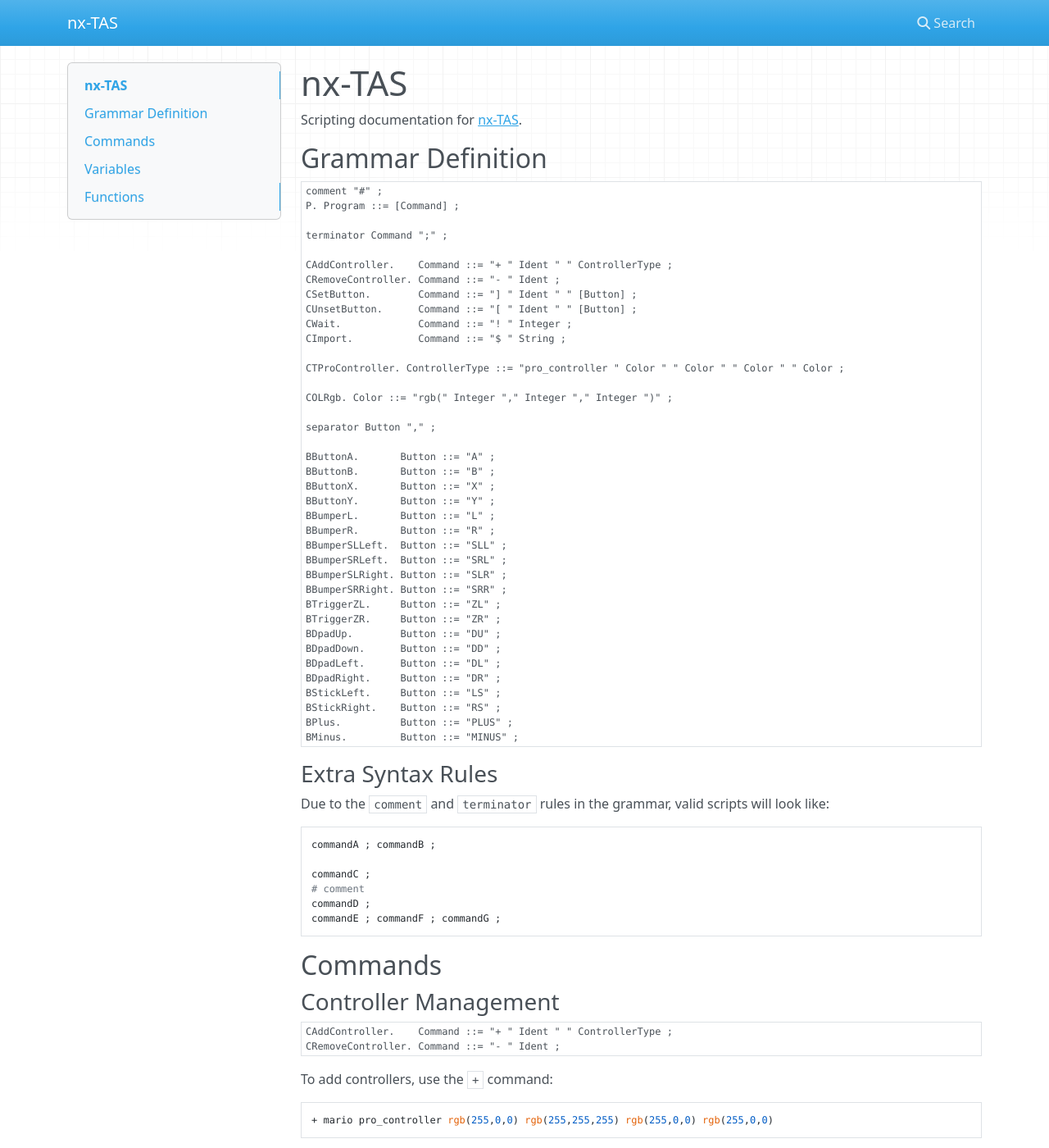
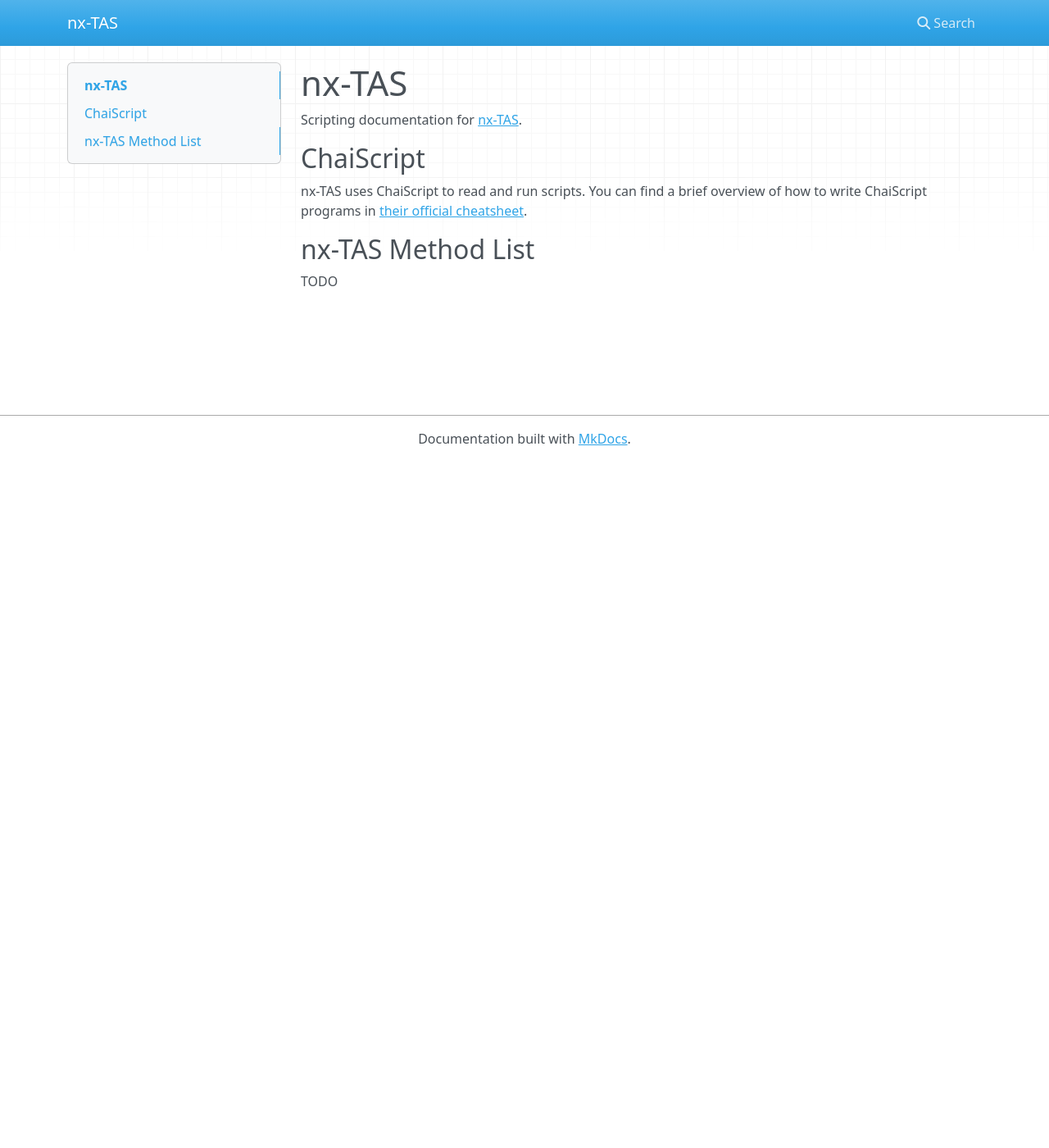
Before and after one commit to hamhub7/nx-TAS, an MkDocs documentation site: the page built from docs/index.md, in a window 1280 px wide and 1400 px high. Shown: the whole window at 82% size. Built offline with MkDocs 1.6.1, drawn with Linux system fonts in a browser that asks for light colours; nearby versions of some CDN libraries; some of the changed text lies outside the part shown.

Commit message:
Update documentation for ChaiScript

````diff
--- a/docs/index.md
+++ b/docs/index.md
@@ -2,115 +2,10 @@
 
 Scripting documentation for [nx-TAS](https://github.com/hamhub7/nx-TAS).
 
-## Grammar Definition
+## ChaiScript
 
-```lbnf
-comment "#" ;
-P. Program ::= [Command] ;
+nx-TAS uses ChaiScript to read and run scripts. You can find a brief overview of how to write ChaiScript programs in [their official cheatsheet](https://github.com/ChaiScript/ChaiScript/blob/develop/cheatsheet.md#language-reference).
 
-terminator Command ";" ;
-
-CAddController.    Command ::= "+ " Ident " " ControllerType ;
-CRemoveController. Command ::= "- " Ident ;
-CSetButton.        Command ::= "] " Ident " " [Button] ;
-CUnsetButton.      Command ::= "[ " Ident " " [Button] ;
-CWait.             Command ::= "! " Integer ;
-CImport.           Command ::= "$ " String ;
-
-CTProController. ControllerType ::= "pro_controller " Color " " Color " " Color " " Color ;
-
-COLRgb. Color ::= "rgb(" Integer "," Integer "," Integer ")" ;
-
-separator Button "," ;
-
-BButtonA.       Button ::= "A" ;
-BButtonB.       Button ::= "B" ;
-BButtonX.       Button ::= "X" ;
-BButtonY.       Button ::= "Y" ;
-BBumperL.       Button ::= "L" ;
-BBumperR.       Button ::= "R" ;
-BBumperSLLeft.  Button ::= "SLL" ;
-BBumperSRLeft.  Button ::= "SRL" ;
-BBumperSLRight. Button ::= "SLR" ;
-BBumperSRRight. Button ::= "SRR" ;
-BTriggerZL.     Button ::= "ZL" ;
-BTriggerZR.     Button ::= "ZR" ;
-BDpadUp.        Button ::= "DU" ;
-BDpadDown.      Button ::= "DD" ;
-BDpadLeft.      Button ::= "DL" ;
-BDpadRight.     Button ::= "DR" ;
-BStickLeft.     Button ::= "LS" ;
-BStickRight.    Button ::= "RS" ;
-BPlus.          Button ::= "PLUS" ;
-BMinus.         Button ::= "MINUS" ;
-```
-
-### Extra Syntax Rules
-
-Due to the `comment` and `terminator` rules in the grammar, valid scripts will look like:
-```
-commandA ; commandB ;
-
-commandC ;
-# comment
-commandD ;
-commandE ; commandF ; commandG ;
-```
-
-## Commands
-
-### Controller Management
-
-```lbnf
-CAddController.    Command ::= "+ " Ident " " ControllerType ;
-CRemoveController. Command ::= "- " Ident ;
-```
-
-To add controllers, use the `+` command:
-```
-+ mario pro_controller rgb(255,0,0) rgb(255,255,255) rgb(255,0,0) rgb(255,0,0)
-```
-This creates a controller with a red body, white buttons, and red left and right grips respectively. It will be referred to as `mario` until it is removed.
-
-To remove controllers, use the `-` command:
-```
-- mario
-```
-
-### Button Management
-
-```lbnf
-CSetButton.        Command ::= "] " Ident " " [Button] ;
-CUnsetButton.      Command ::= "[ " Ident " " [Button] ;
-```
-
-To set buttons, use the `]` command:
-```
-] mario A,B,X,Y
-```
-
-To unset buttons, use the `[` command:
-```
-[ mario A,B,X,Y
-```
-
-Most button names are simple, however the DPAD is listed as `DU` for DPAD-Up, `DD` for DPAD-Down, `DR` for DPAD-Right, and `DL` for DPAD-Left.
-
-### Wait Frames
-
-```lbnf
-CWait.             Command ::= "! " Integer ;
-```
-
-To wait a certain amount of frames, use the `!` command:
-```
-! 5
-```
-
-## Variables
+## nx-TAS Method List
 
 TODO
-
-## Functions
-
-TODO
````
